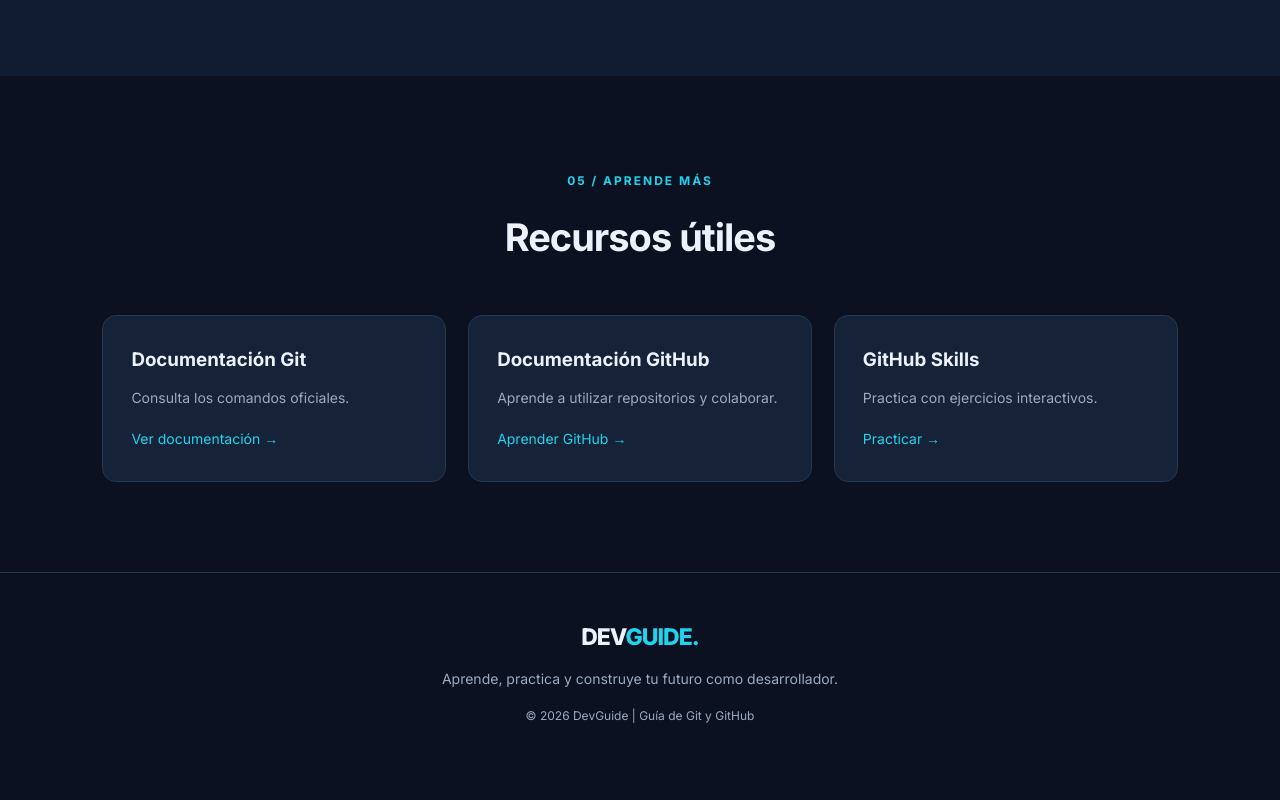
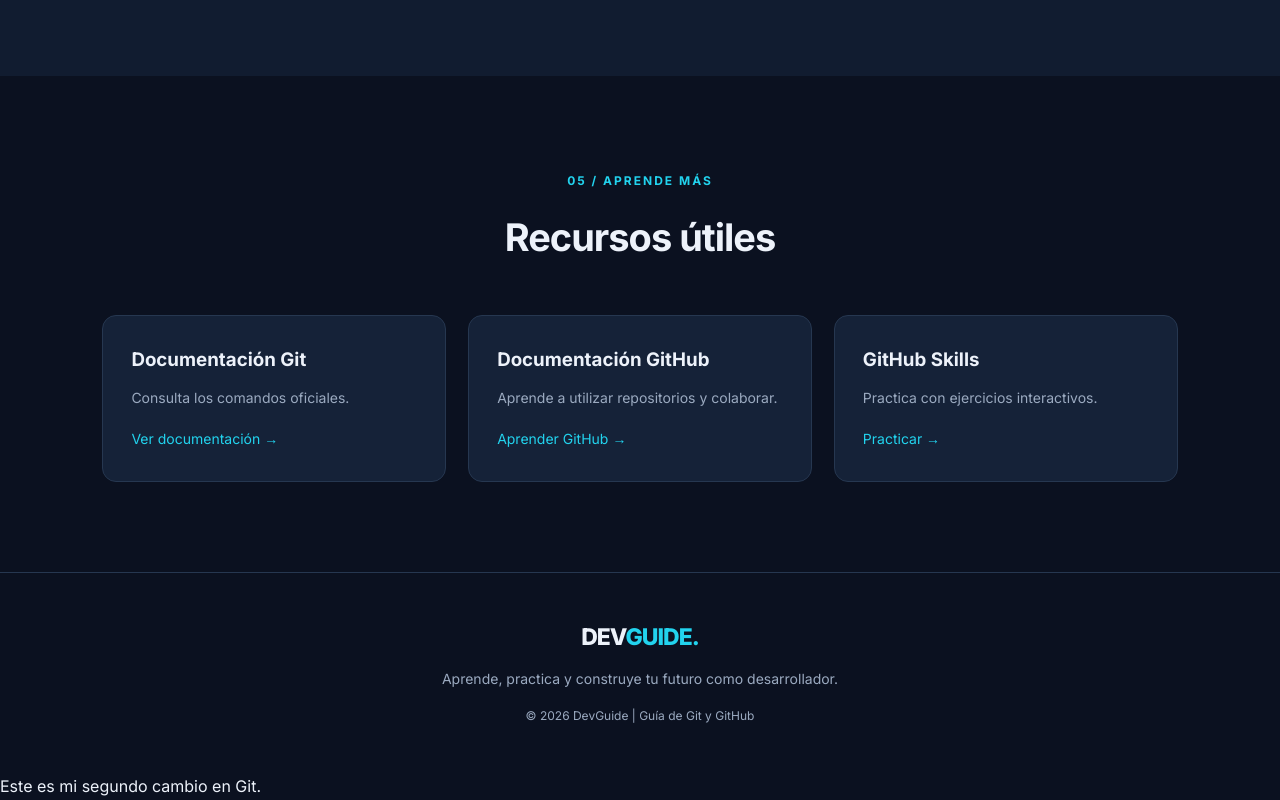
Before and after one commit to zerriechantelo/guia-git-github-antelo, a plain HTML site: page index.html in a window 1280 px wide. Shown: the part 4766-5566 px from the top of the page. Before the commit the page ends 5539 px from the top, so only its background shows below. Drawn offline with Linux system fonts and the light colour scheme.

Commit message:
mi segundo commit

```diff
--- a/index.html
+++ b/index.html
@@ -367,3 +367,5 @@
 <script src="script.js"></script>
 </body>
 </html>
+
+<p>Este es mi segundo cambio en Git.</p>
```
